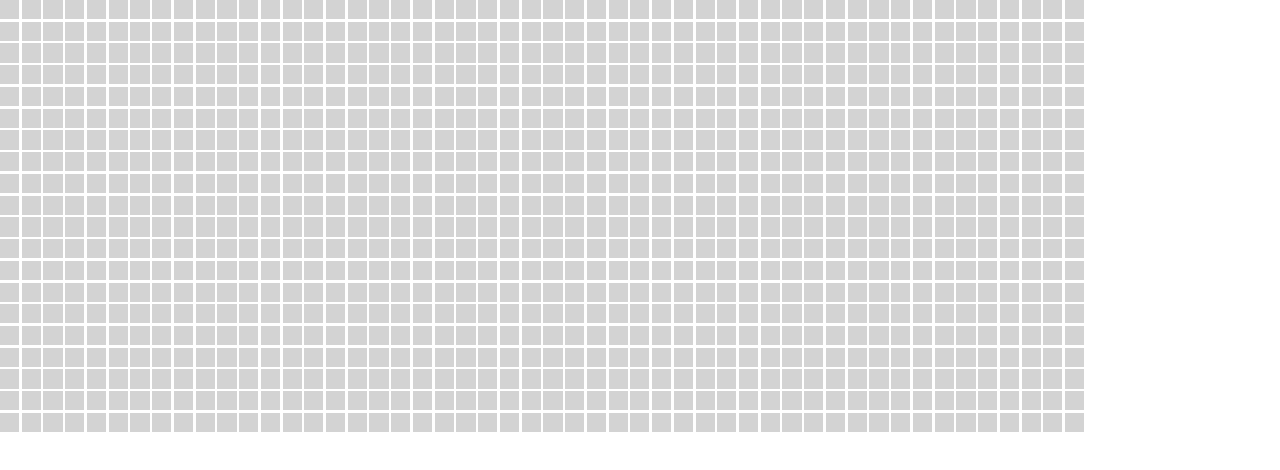
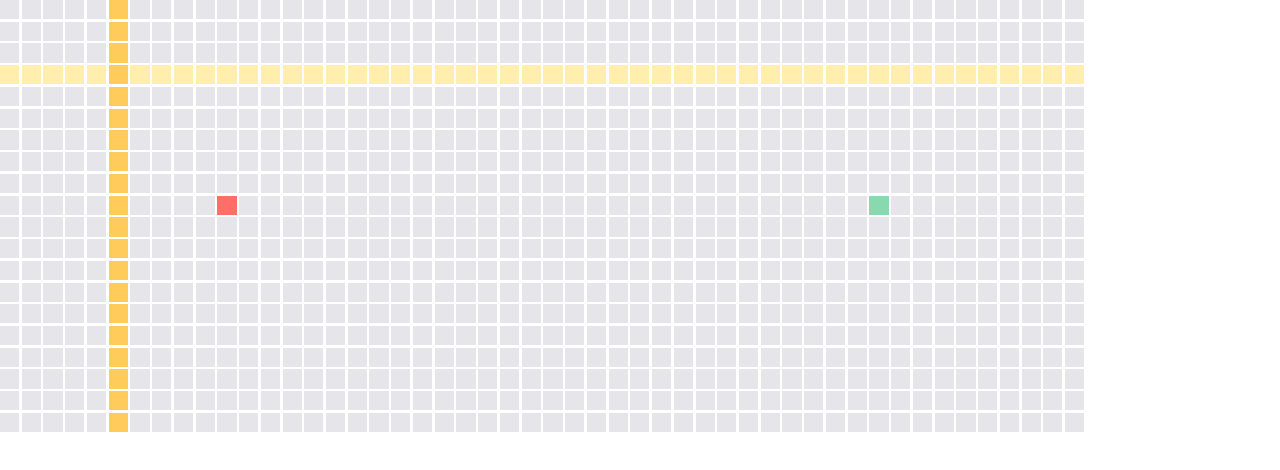
Before and after one commit to sonngdev/algorithms-visualizer, a React (Vite) app in the folder react-vite/: page / in a window 1280 px wide. Shown: the top 470 px of the page. Built offline with nearby package versions, Linux system fonts and the light colour scheme.

Commit message:
feat: Style nodes

```diff
--- a/react-vite/src/App.tsx
+++ b/react-vite/src/App.tsx
@@ -9,6 +9,8 @@ type NodeState = {
 
 const NUM_ROWS = 20;
 const NUM_COLS = 50;
+const START_NODE = { row: 9, col: 10 };
+const END_NODE = { row: 9, col: 40 }
 
 function App() {
   const initialNodeStates = useMemo(() => {
@@ -28,14 +30,25 @@ function App() {
     <div className="App">
       <div className="grid" style={{ gridTemplateRows: `repeat(${NUM_ROWS}, 1fr)`, gridTemplateColumns: `repeat(${NUM_COLS}, 1fr)` }}>
         {nodeStates.map((row, rowIndex) => (
-          row.map((node, colIndex) => (
-            <Node
-              key={`node-${rowIndex}-${colIndex}`}
-              type={NodeType.MIDDLE}
-              isVisited={false}
-              isOnPath={false}
-            />
-          ))
+          row.map((node, colIndex) => {
+            let type: NodeType;
+            if (rowIndex === START_NODE.row && colIndex === START_NODE.col) {
+              type = NodeType.START;
+            } else if (rowIndex === END_NODE.row && colIndex === END_NODE.col) {
+              type = NodeType.END;
+            } else {
+              type = NodeType.MIDDLE;
+            }
+
+            return (
+              <Node
+                key={`node-${rowIndex}-${colIndex}`}
+                type={type}
+                isVisited={rowIndex === 3}
+                isOnPath={colIndex === 5}
+              />
+            )
+          })
         ))}
       </div>
     </div>
--- a/react-vite/src/Node.css
+++ b/react-vite/src/Node.css
@@ -1,6 +1,22 @@
 .node {
   --node-width: 1.5vw;
-  background: lightgray;
+  background: #E6E6EA;
   width: var(--node-width);
   height: var(--node-width);
 }
+
+.node.start {
+  background-color: #FF6F68;
+}
+
+.node.end {
+  background-color: #88D8B0;
+}
+
+.node.visited {
+  background-color: #FFEEAD;
+}
+
+.node.on-path {
+  background-color: #FFCC5C;
+}
--- a/react-vite/src/Node.tsx
+++ b/react-vite/src/Node.tsx
@@ -13,7 +13,18 @@ type NodeProps = {
 };
 
 export default function Node({ type, isOnPath, isVisited }: NodeProps) {
+  let className = "node";
+  if (type === NodeType.START) {
+    className += ' start';
+  } else if (type === NodeType.END) {
+    className += ' end';
+  } else if (isOnPath) {
+    className += ' on-path';
+  } else if (isVisited) {
+    className += ' visited';
+  }
+
   return (
-    <div className="node" />
+    <div className={className} />
   )
 }
```
